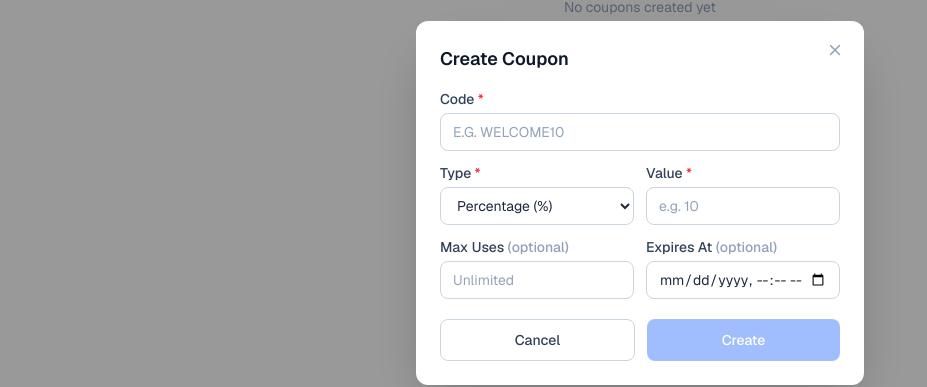
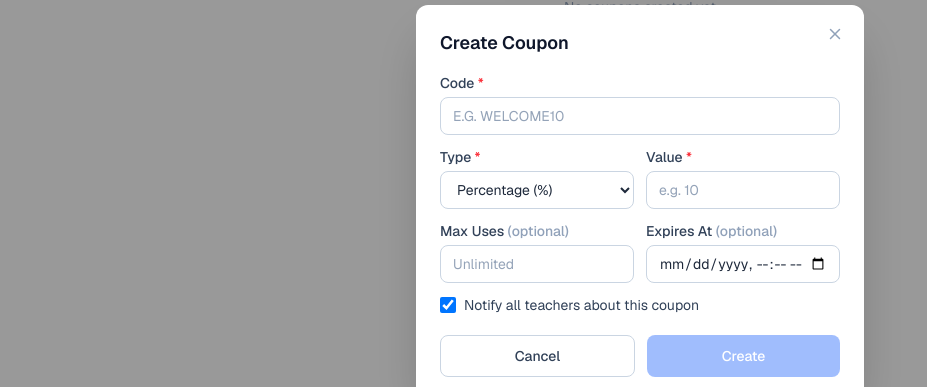
Before and after one commit to RajeshPandey10/aGradeHomeTution, a Next.js app: page /admin/coupons in a window 1280 px wide. Both pictures are taken after a click on the button "Create Coupon". Shown: the part 197-584 px from the top of the page, without its empty margins (0-927 px from the left). Built offline with nearby package versions, Linux system fonts and the light colour scheme; no server answers.

Commit message:
feat: auto notification after the coupon created

```diff
--- a/src/app/admin/coupons/page.tsx
+++ b/src/app/admin/coupons/page.tsx
@@ -14,9 +14,10 @@ type FormData = {
   couponValue: string;
   maxUses: string;
   expiresAt: string;
+  notifyTeachers: boolean;
 };
 
-const emptyForm: FormData = { code: "", couponType: "percentage", couponValue: "", maxUses: "", expiresAt: "" };
+const emptyForm: FormData = { code: "", couponType: "percentage", couponValue: "", maxUses: "", expiresAt: "", notifyTeachers: true };
 
 export default function CouponsPage() {
   const [coupons, setCoupons] = useState<Coupon[]>([]);
@@ -57,6 +58,7 @@ export default function CouponsPage() {
       couponValue: String(coupon.couponValue),
       maxUses: coupon.maxUses !== null ? String(coupon.maxUses) : "",
       expiresAt: coupon.expiresAt ? coupon.expiresAt.slice(0, 16) : "",
+      notifyTeachers: false,
     });
     setShowForm(true);
   };
@@ -89,6 +91,7 @@ export default function CouponsPage() {
           couponValue: value,
           maxUses: form.maxUses ? Number(form.maxUses) : null,
           expiresAt: form.expiresAt || null,
+          notifyTeachers: form.notifyTeachers,
         });
         toast.success("Coupon created");
       }
@@ -216,6 +219,18 @@ export default function CouponsPage() {
                   />
                 </div>
               </div>
+              {!editing && (
+                <label className="flex items-center gap-2 cursor-pointer mt-1">
+                  <input
+                    type="checkbox"
+                    checked={form.notifyTeachers}
+                    onChange={(e) => setForm({ ...form, notifyTeachers: e.target.checked })}
+                    className="w-4 h-4 rounded border-slate-300 text-blue-600 focus:ring-blue-500"
+                    disabled={saving}
+                  />
+                  <span className="text-sm text-slate-700">Notify all teachers about this coupon</span>
+                </label>
+              )}
             </div>
             <div className="flex gap-3 mt-5">
               <button
--- a/src/services/couponService.ts
+++ b/src/services/couponService.ts
@@ -17,7 +17,7 @@ export const couponService = {
   getAll: () =>
     handleRequest<Coupon[]>(() => api.get("/api/admin/coupons")),
 
-  create: (data: { code: string; couponType: string; couponValue: number; maxUses?: number | null; expiresAt?: string | null }) =>
+  create: (data: { code: string; couponType: string; couponValue: number; maxUses?: number | null; expiresAt?: string | null; notifyTeachers?: boolean }) =>
     handleRequest<Coupon>(() => api.post("/api/admin/coupons", data)),
 
   update: (id: string, data: Partial<Coupon>) =>
```
